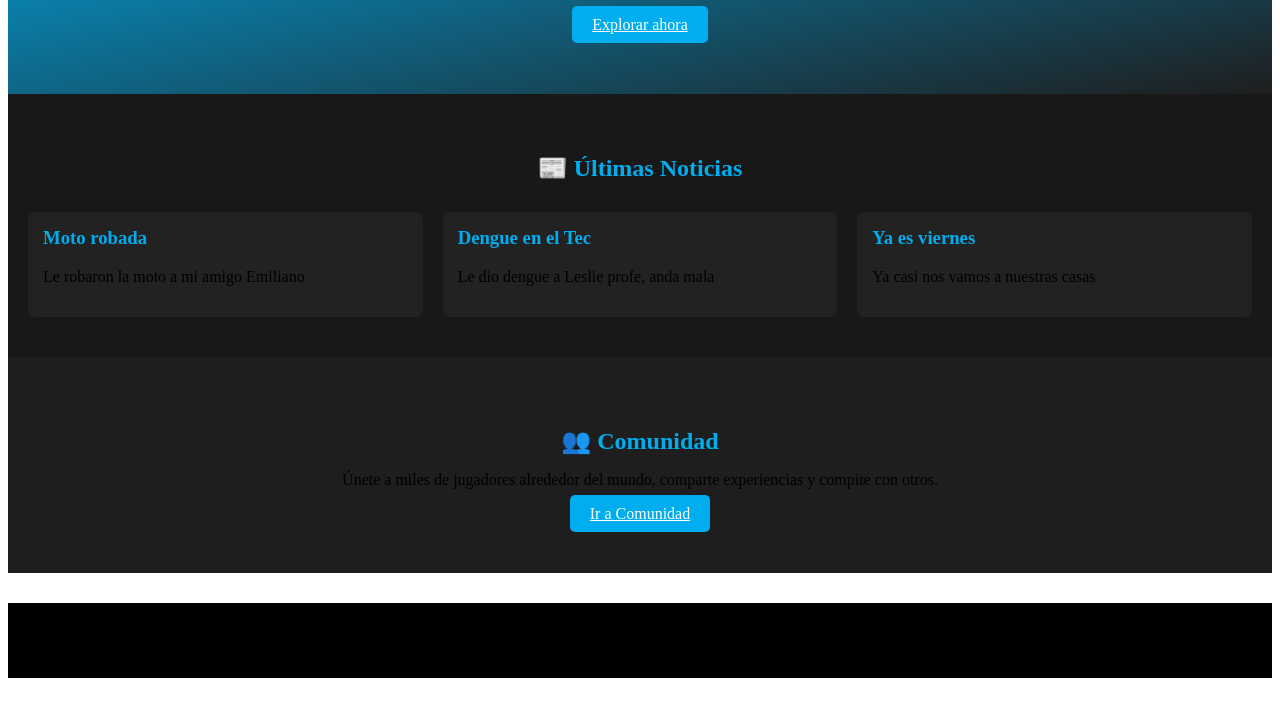
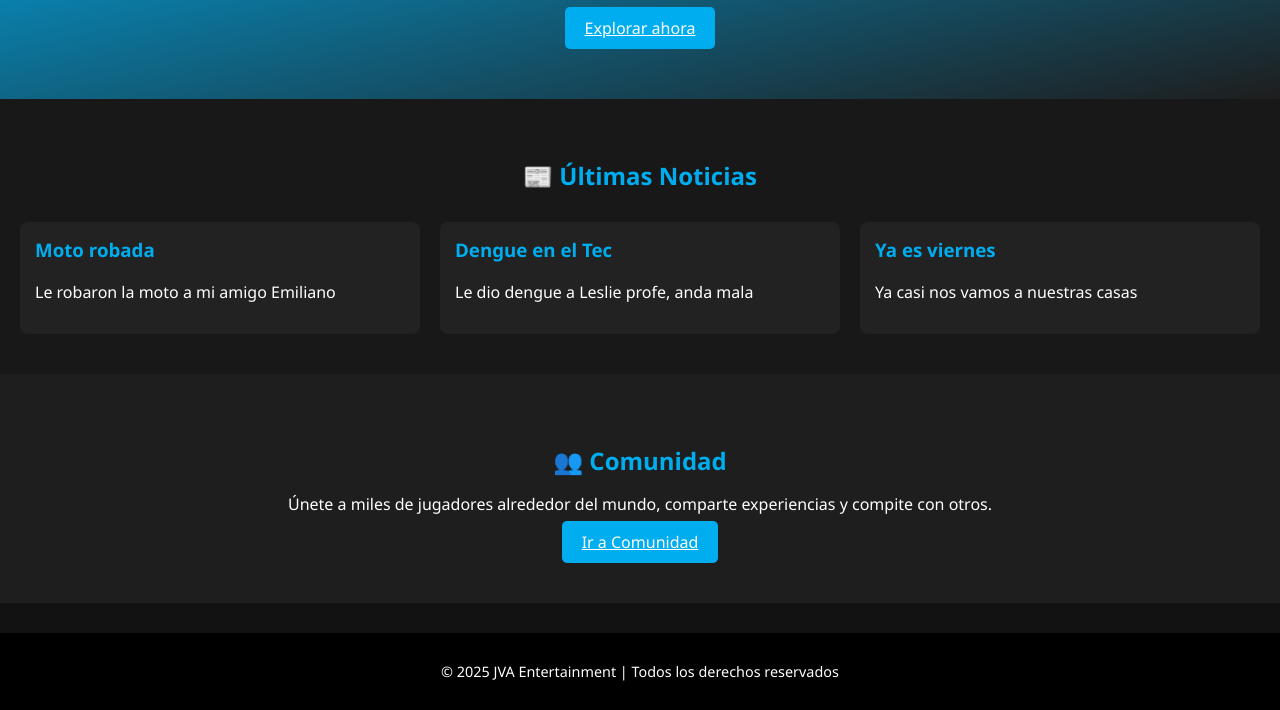
Before and after one commit to victorjuavier5755-jpg/pagina, a plain HTML site: page index.html in a window 1280 px wide. Shown: the part 239-949 px from the top of the page. Before the commit the page ends 925 px from the top, so only its background shows below. Drawn offline with Linux system fonts and the light colour scheme.

Commit message:
style.css

```diff
--- a/style.css
+++ b/style.css
@@ -1,4 +1,3 @@
-Oye, la pagina sigue sin tener el diseño que deberia y no se porque, y solo es la parte de acerca de, lo demas esta bien, incluso si abro el archivo html en mi computadora si funciona, pero cuando lo subo a github no, te paso el codigo completo:
 /* ======== Estilos generales ======== */
 body {
     font-family: 'Segoe UI', Tahoma, sans-serif;
```
